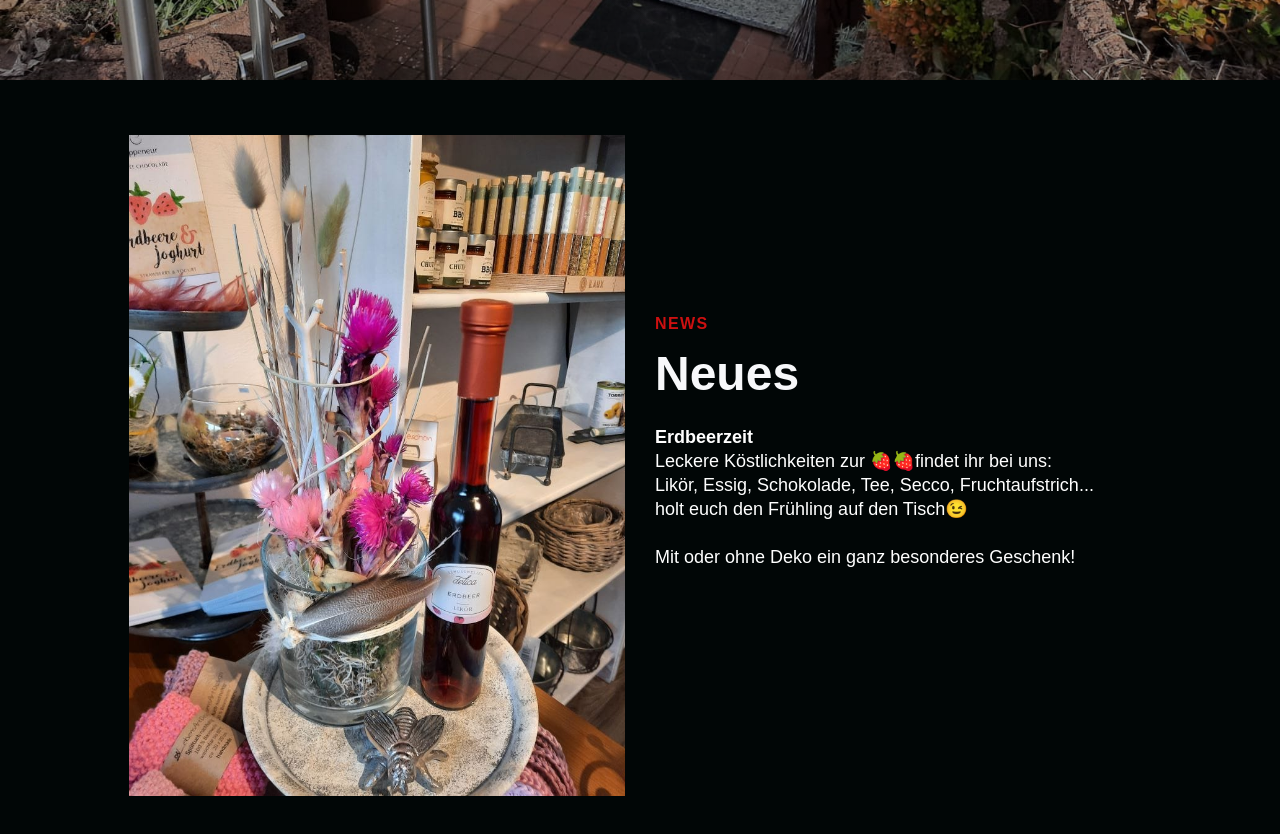
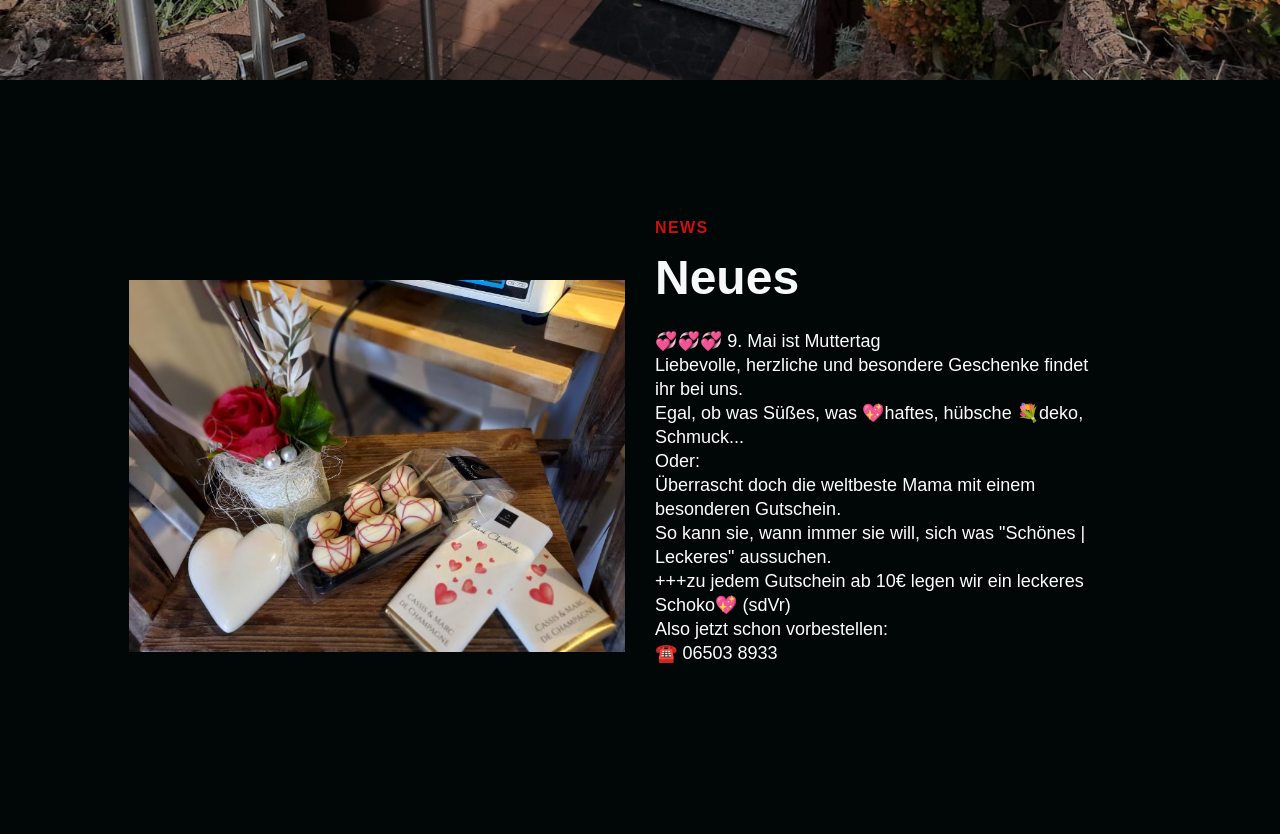
Before and after one commit to JanDupont/Website-Lebensart, a React (Create React App) app: page / in a window 1280 px wide. Shown: the part 720-1554 px from the top of the page. Built offline with nearby package versions, Linux system fonts and the light colour scheme; a web font is replaced by a local one.

Commit message:
Muttertag

```diff
--- a/src/components/InfoSection/Data.js
+++ b/src/components/InfoSection/Data.js
@@ -56,16 +56,19 @@ export const homeObjNews = {
     topLine: 'News',
     headline: 'Neues',
     description: [
-        <strong>Erdbeerzeit</strong>,
-        <br />,
-        'Leckere Köstlichkeiten zur ', <span role="img" aria-label="Erdbeere">🍓</span>, <span role="img" aria-label="Erdbeere">🍓</span>, 'findet ihr bei uns: Likör, Essig, Schokolade, Tee, Secco, Fruchtaufstrich... holt euch den Frühling auf den Tisch', <span role="img" aria-label="Smiley">😉</span>,
-        <br />,
-        <br />,
-        'Mit oder ohne Deko ein ganz besonderes Geschenk!'
+        '💞💞💞 9. Mai ist Muttertag', <br/>,
+        'Liebevolle, herzliche und besondere Geschenke findet ihr bei uns.', <br/>,
+        'Egal, ob was Süßes, was 💖haftes, hübsche 💐deko, Schmuck...', <br/>,
+        'Oder:', <br/>,
+        'Überrascht doch die weltbeste Mama mit einem besonderen Gutschein.', <br/>,
+        'So kann sie, wann immer sie will, sich was "Schönes | Leckeres" aussuchen.', <br/>,
+        '+++zu jedem Gutschein ab 10€ legen wir ein leckeres Schoko💖 (sdVr)', <br/>,
+        'Also jetzt schon vorbestellen:', <br/>,
+        '☎️ 06503 8933'
     ],
     imgStart: true,
     mobileImgStart: true,
-    img: require('../../images/LebensArt_News_Erdbeer.jpg').default,
+    img: require('../../images/LebensArt_Muttertag.jpg').default,
     alt: 'Bild über Neuigkeiten',
     dark: true,
     primary: false,
```
Also changed, not shown: src/images/LebensArt_Muttertag.jpg (added).
